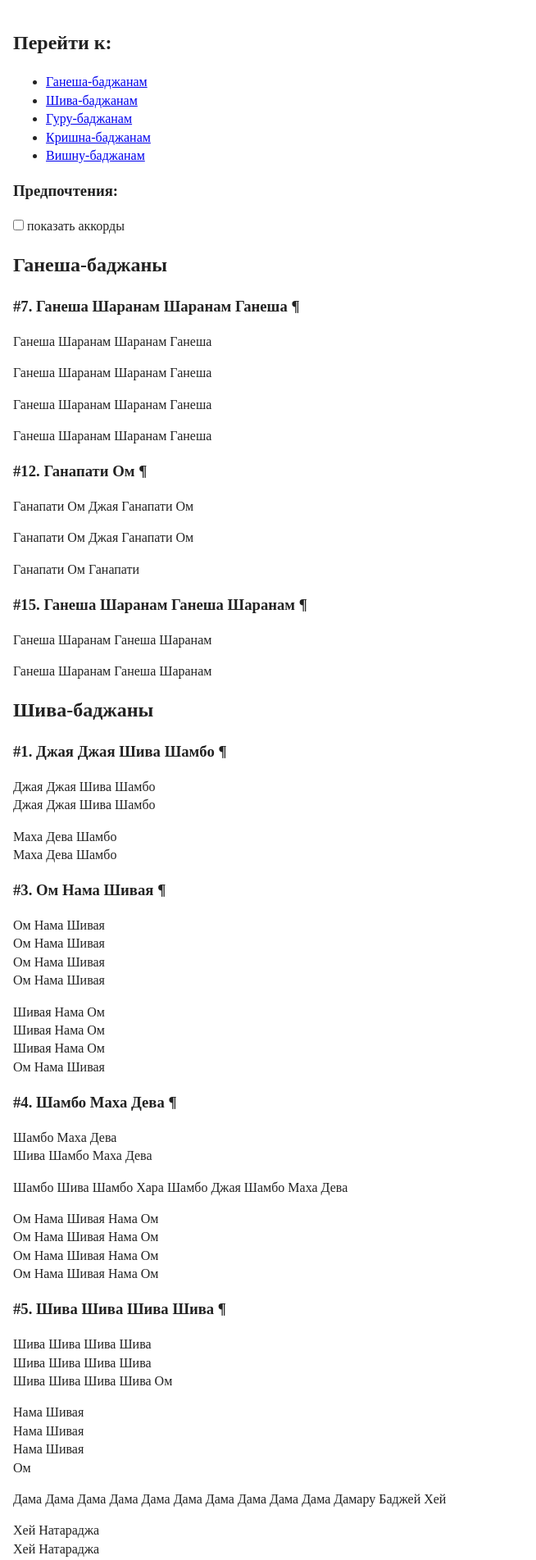
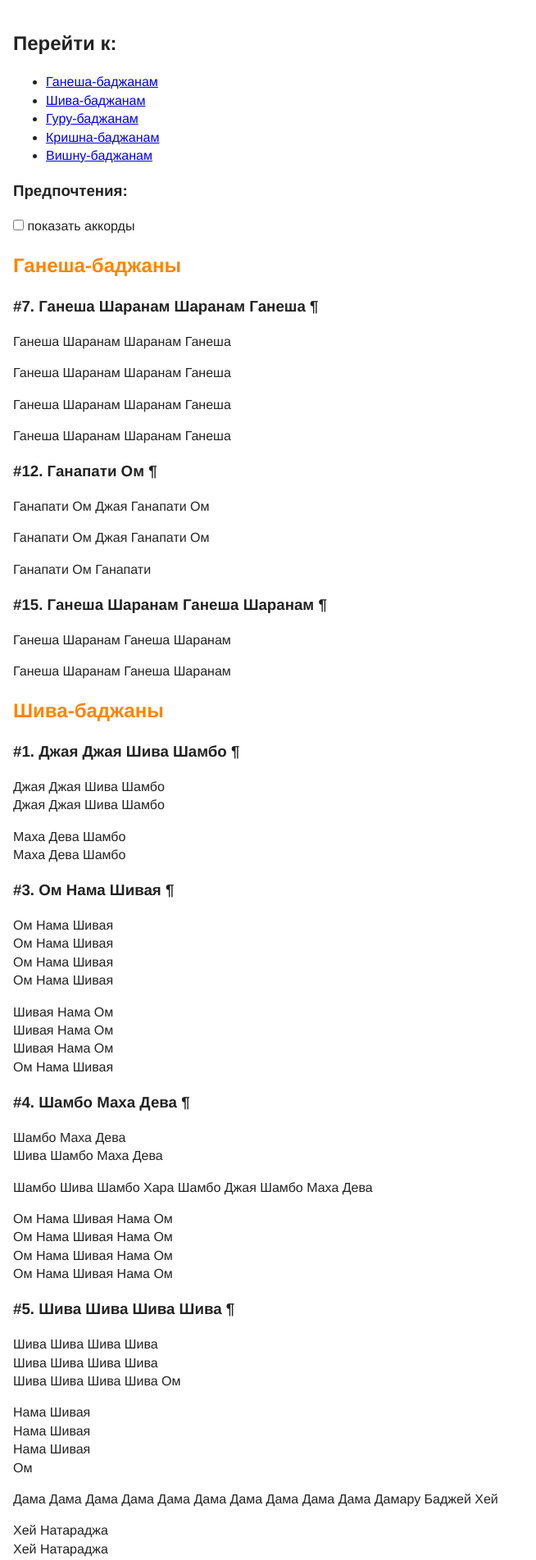
Before and after one commit to kuzmich/sanskritvoice, a Jekyll site: the page built from index.html, in a window 1280 px wide. Shown: the top 1903 px of the page at 82% size, without its empty margins (0-654 px from the left). Built offline with Jekyll 4.4.1, drawn with Linux system fonts in a browser that asks for light colours.

Commit message:
Сделал заголовок категории оранжевым
и выставил шрифт без засечек.

```diff
--- a/css/main.css
+++ b/css/main.css
@@ -100,6 +100,11 @@ textarea {
 body {
     padding: 1em;
     padding-bottom: 3em;
+    font-family: Helvetica, Arial, sans-serif;
+}
+
+section > h2 {
+    color: #ff8400;
 }
 
 .accord {
```
